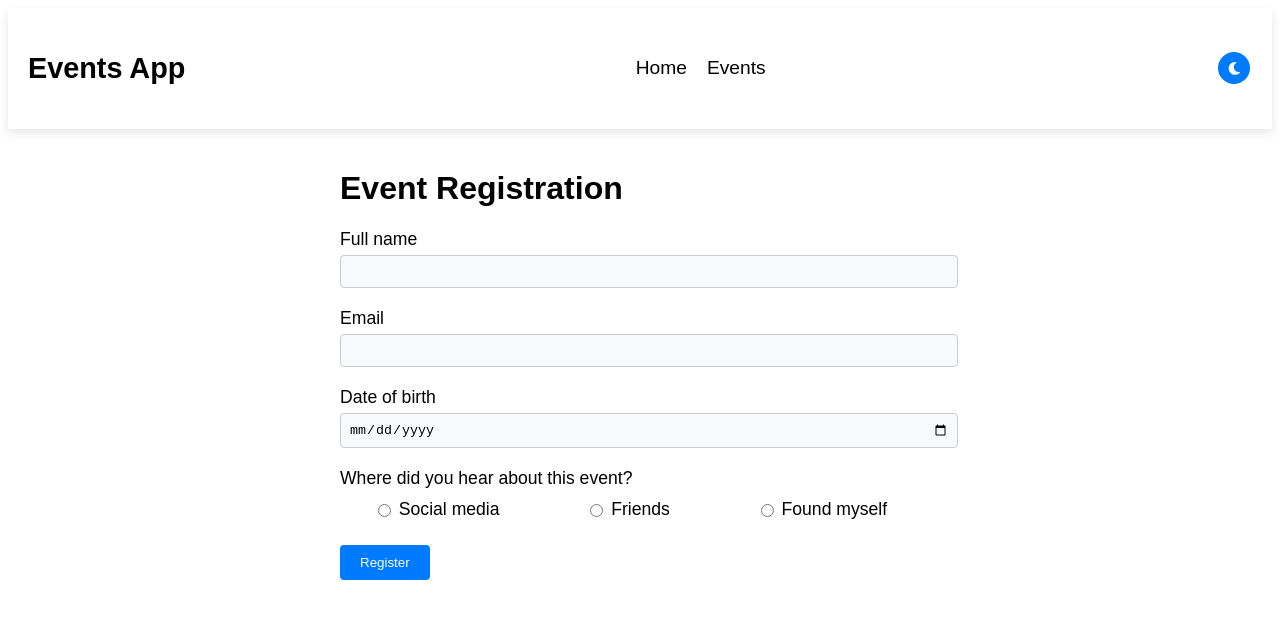
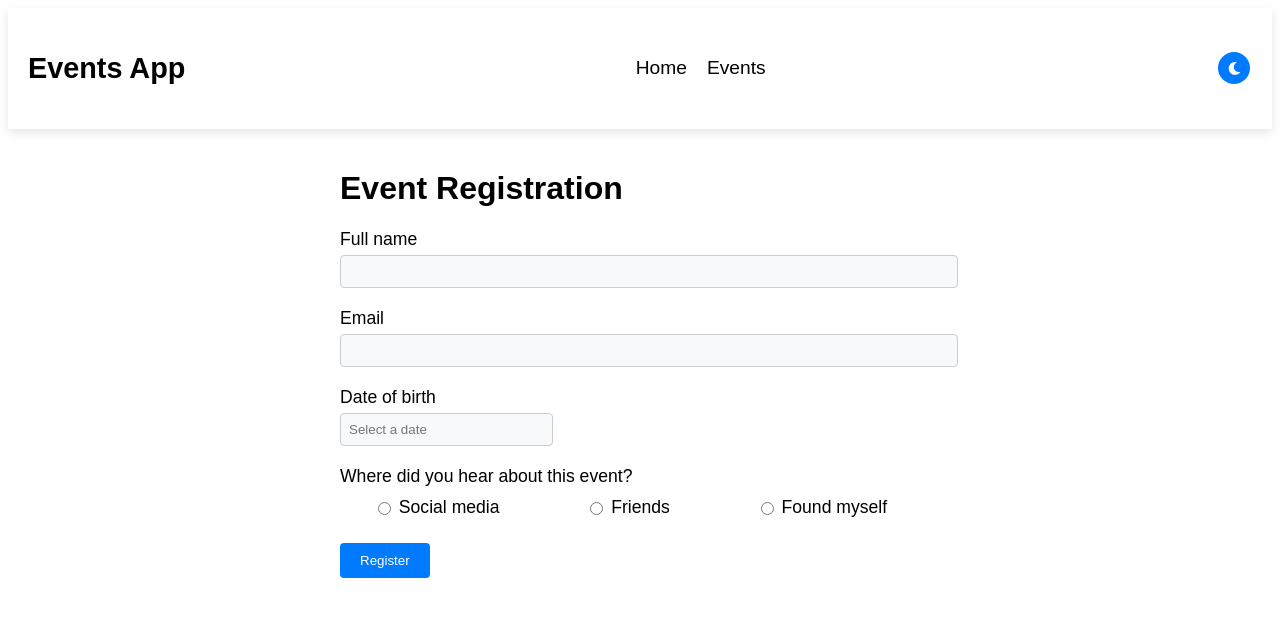
Before and after one commit to OlesiaKubska/events-app, a React (Vite) app: page /register/1 in a window 1280 px wide. Shown: the top 618 px of the page. Built offline with nearby package versions, Linux system fonts and the light colour scheme.

Commit message:
Added form validation to Event Registration page with Formik and Yup. Integrated DatePicker for Date of Birth input with correct date formatting.

```diff
--- a/package.json
+++ b/package.json
@@ -13,6 +13,7 @@
     "formik": "^2.4.6",
     "prop-types": "^15.8.1",
     "react": "^18.3.1",
+    "react-datepicker": "^7.3.0",
     "react-dom": "^18.3.1",
     "react-icons": "^5.3.0",
     "react-router-dom": "^6.26.2",
--- a/src/components/EventRegistration/EventRegistration.jsx
+++ b/src/components/EventRegistration/EventRegistration.jsx
@@ -1,6 +1,8 @@
 import { useParams } from "react-router-dom";
 import { Formik, Form, Field, ErrorMessage } from "formik";
 import * as Yup from "yup";
+import DatePicker from "react-datepicker";
+import "react-datepicker/dist/react-datepicker.css";
 import {
  InputGroup,
  RadioGroup,
@@ -59,7 +61,7 @@ const EventRegistration = () => {
     validationSchema={validationSchema}
     onSubmit={handleSubmit}
    >
-    {({ isSubmitting }) => (
+    {({ isSubmitting, setFieldValue, values }) => (
      <Form>
       <InputGroup>
        <label htmlFor="fullName">Full name</label>
@@ -75,7 +77,14 @@ const EventRegistration = () => {
 
       <InputGroup>
        <label htmlFor="dob">Date of birth</label>
-       <Field type="date" id="dob" name="dob" />
+       <DatePicker
+        selected={values.dob}
+        onChange={(date) =>
+         setFieldValue("dob", date ? date.toISOString().split("T")[0] : "")
+        }
+        dateFormat="yyyy-MM-dd"
+        placeholderText="Select a date"
+       />
        <ErrorMessage name="dob" component="div" className="error" />
       </InputGroup>
 
--- a/src/components/EventsBoard/EventsBoard.jsx
+++ b/src/components/EventsBoard/EventsBoard.jsx
@@ -36,9 +36,13 @@ const EventsBoard = () => {
 
  const handleSort = (option) => {
   setSortOption(option);
+
   if (option === "all") {
-   return;
-  }
+   fetch("http://localhost:5000/events")
+    .then((response) => response.json())
+    .then((data) => setEvents(data))
+    .catch((error) => console.error("Помилка завантаження подій:", error));
+  } else {
    const sortedEvents = [...events].sort((a, b) => {
     if (option === "title") return a.title.localeCompare(b.title);
     if (option === "eventDate")
@@ -46,7 +50,7 @@ const EventsBoard = () => {
     if (option === "organizer") return a.organizer.localeCompare(b.organizer);
    });
    setEvents(sortedEvents);
-  setCurrentPage(1);
+  }
  };
 
  return (
```
Also changed, not shown: 2 other files (tests, documents, lock files or other folders). Lines whose indentation alone changed are shown as unchanged.
